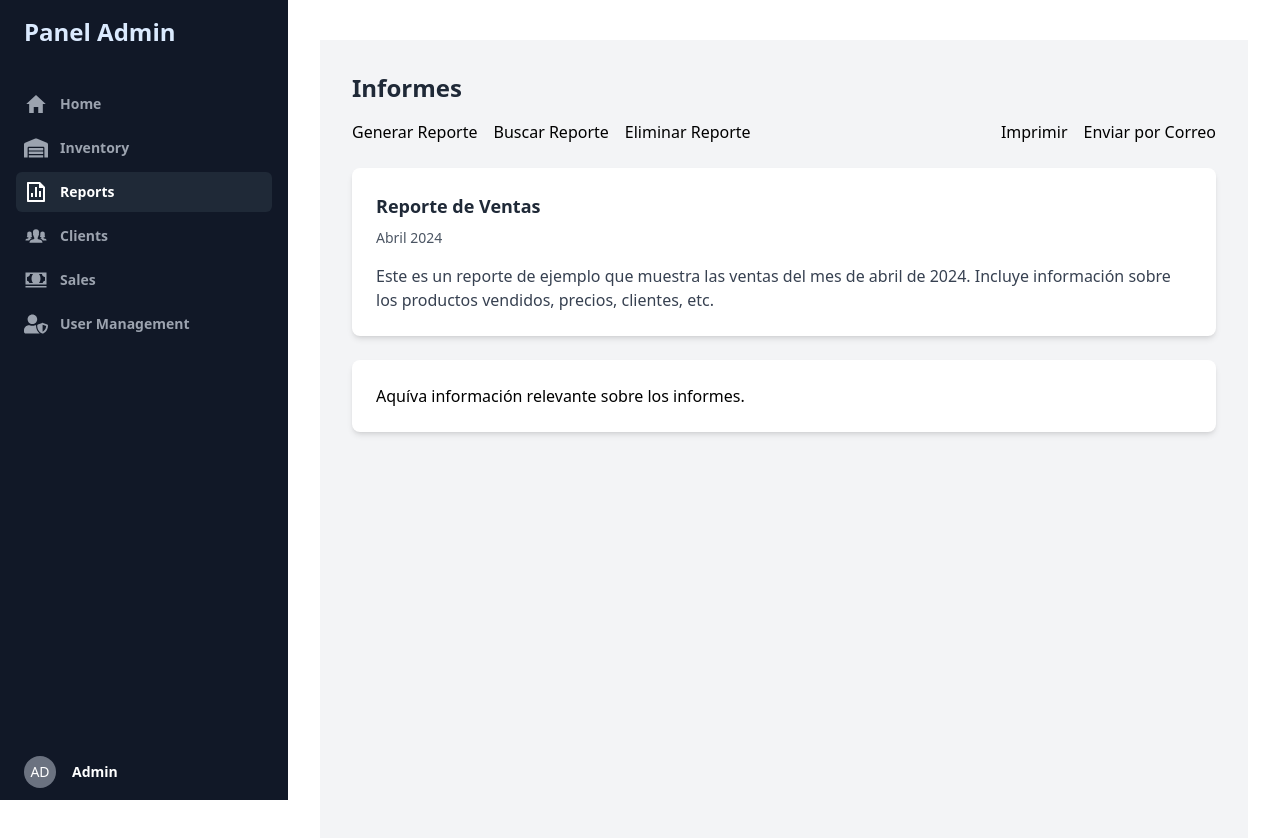
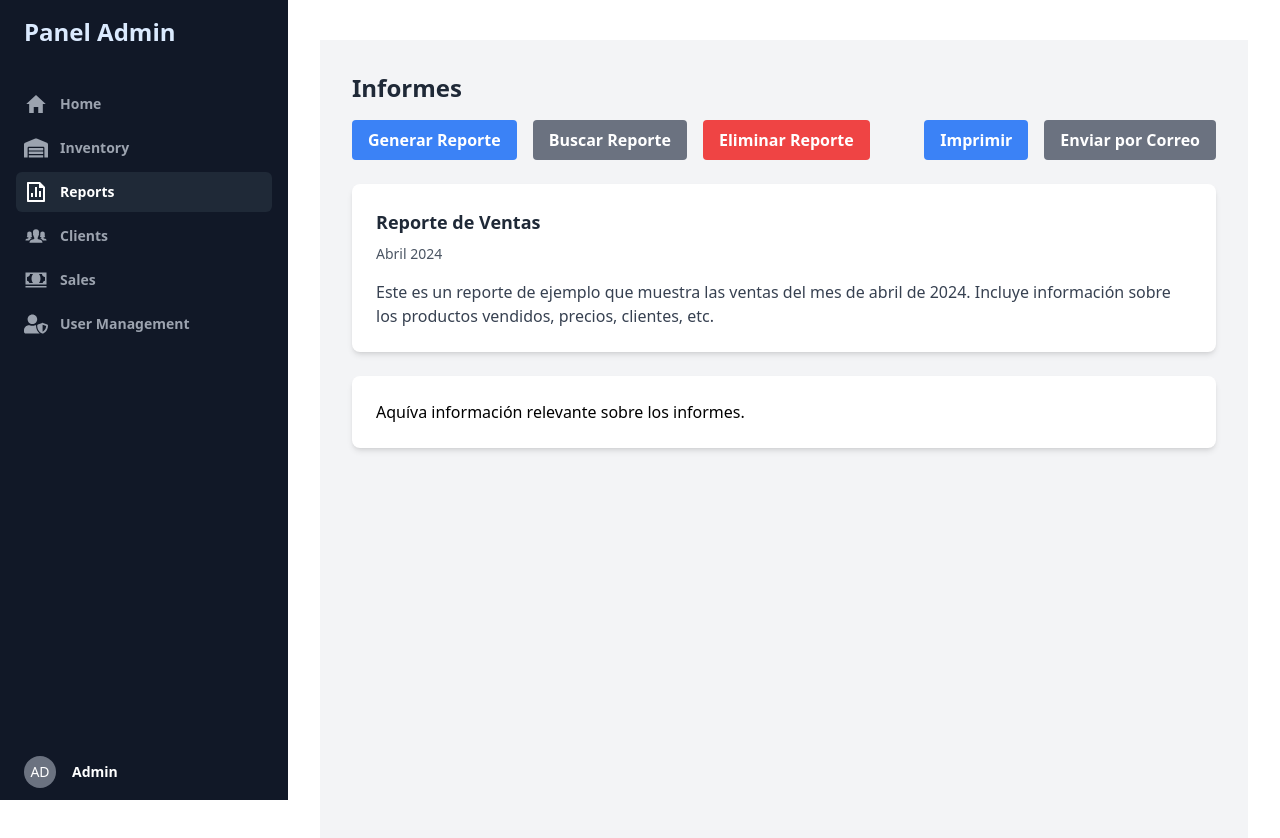
Before and after one commit to Gerar12/udb-dashboard, a React (Vite) app: page /reports in a window 1280 px wide. Shown: the top 838 px of the page. Built offline with nearby package versions, Linux system fonts and the light colour scheme.

Commit message:
Arreglando errores de codigo con botones de tailwind

```diff
--- a/src/pages/reports/index.tsx
+++ b/src/pages/reports/index.tsx
@@ -35,14 +35,24 @@ const ReportsPage = () => {
       <div className="flex justify-between items-center mb-6">
        {/* Botones de acciones */}
       <div className="flex space-x-4">
-          <button onClick={handleGenerateReport} className="btn btn-primary">Generar Reporte</button>
-          <button onClick={handleSearchReport} className="btn btn-secondary">Buscar Reporte</button>
-          <button onClick={handleDeleteReport} className="btn btn-danger">Eliminar Reporte</button>
+        <button onClick={handleGenerateReport} className="bg-blue-500 hover:bg-blue-700 text-white font-bold py-2 px-4 rounded">
+          Generar Reporte
+        </button>
+        <button onClick={handleSearchReport} className="bg-gray-500 hover:bg-gray-700 text-white font-bold py-2 px-4 rounded">
+          Buscar Reporte
+        </button>
+        <button onClick={handleDeleteReport} className="bg-red-500 hover:bg-red-700 text-white font-bold py-2 px-4 rounded">
+          Eliminar Reporte
+        </button>
       </div>
       {/* Botones adicionales */}
       <div className="flex space-x-4">
-          <button onClick={handlePrintReport} className="btn btn-primary">Imprimir</button>
-          <button onClick={handleSendReport} className="btn btn-secondary">Enviar por Correo</button>
+        <button onClick={handlePrintReport} className="bg-blue-500 hover:bg-blue-700 text-white font-bold py-2 px-4 rounded">
+          Imprimir
+        </button>
+        <button onClick={handleSendReport} className="bg-gray-500 hover:bg-gray-700 text-white font-bold py-2 px-4 rounded">
+          Enviar por Correo
+        </button>
       </div>
       </div>
       {/* Tarjeta de ejemplo para mostrar un reporte */}
```
Lines whose indentation alone changed are shown as unchanged.
